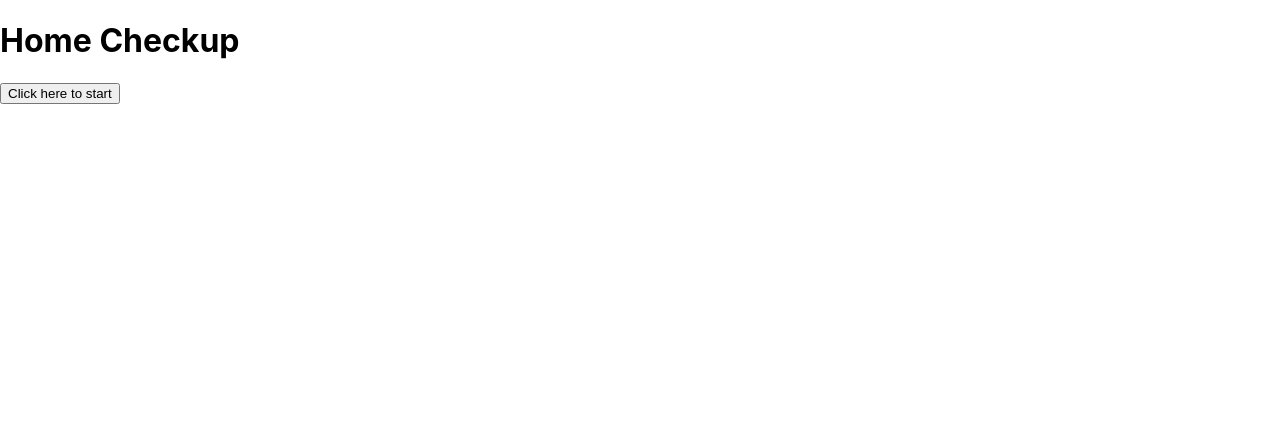
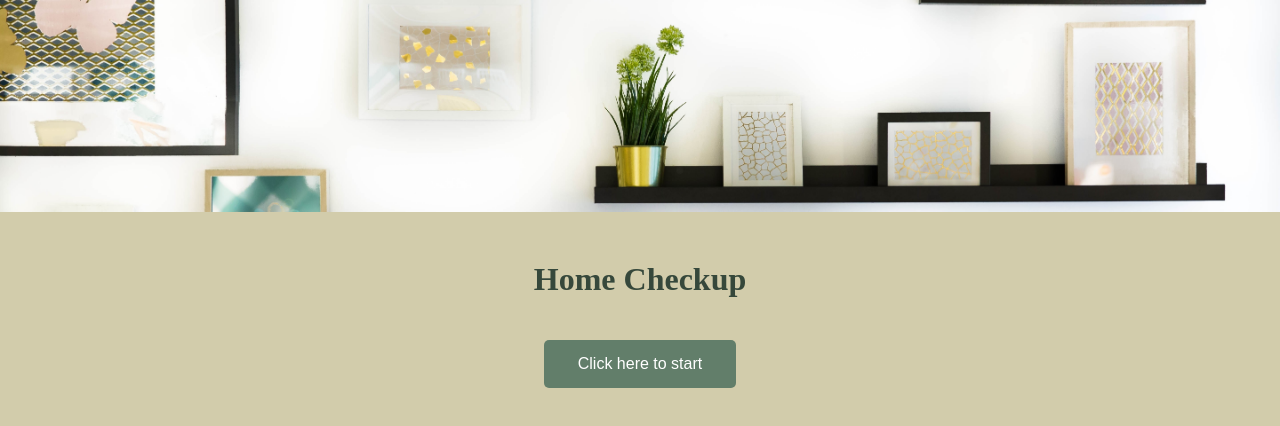
Before and after one commit to Sarah-Thomas-992/home-checkup, a React (Create React App) app: page / in a window 1280 px wide. Shown: the top 426 px of the page. Built offline with nearby package versions, Linux system fonts and the light colour scheme.

Commit message:
Worked on styling

```diff
--- a/src/App.css
+++ b/src/App.css
@@ -1,16 +1,64 @@
+body {
+  font-size: 16px;
+}
+
 .App {
   text-align: center;
   display: flex;
   flex-direction: column;
   align-items: center;
   justify-content: center;
+  width: 100%;
+  color: #36483b;
+  margin-top: 120px;
 }
 
 img {
-  width: 300px;
+  width: 100%;
+  height: auto;
+  overflow: hidden;
+}
+
+button {
+  color: #ffffff;
+  background-color: #627e6a;
+  width: 40%;
+  border: none;
+  border-radius: 5px;
+  margin: 20px;
+  padding: 15px;
+  font-size: 1em;
+}
+
+p {
+  width: 70%;
+  text-align: center;
+  font-size: 1.5em;
+}
+
+ul {
+  text-align: left;
 }
 
 
-@media (prefers-reduced-motion: no-preference) {
 
+
+@media only screen and (min-width: 768px) {
+button{
+  width: 20%;
 }
+
+p {
+  width: 50%;
+}
+}
+
+@media only screen and (min-width: 1200px) {
+  button{
+    width: 15%;
+  }
+
+  p {
+    width: 40%;
+  }
+  }
--- a/src/App.js
+++ b/src/App.js
@@ -42,7 +42,7 @@ const App = () => {
   };
 
   return (
-    <div>
+    <div className='App'>
       <HomeCheckup handleClick={handleClick} isVisible={isVisible} />
       <Welcome isVisible={isVisible} handleClick2={handleClick2} disappear={disappear} launch={launch}/>
       <Disclaimer disappear={disappear} launchQuestions={launchQuestions} />
--- a/src/Checklist.js
+++ b/src/Checklist.js
@@ -1,4 +1,5 @@
 import React from 'react';
+import './App.css';
 
 const Checklist = (props) => {
     const endArray = props.checklistArray;
@@ -13,14 +14,14 @@ const Checklist = (props) => {
         )
     } else if (endArray.length===0){
         return(
-            <div>
+            <div className='App'>
                 <h1>Your home has no obvious hazards, and no action is needed.  Congratulations!</h1>
                 <button onClick={handleRefresh}>Click here to return to start</button>
             </div>
         )
     } else {
         return(
-            <div>
+            <div className='App'>
                 <h1>Here are the actions you can take to improve the safety of your home!  Good luck!</h1>
                 <ul>
                     {endArray.map((item, index) => (
--- a/src/disclaimer.js
+++ b/src/disclaimer.js
@@ -1,11 +1,12 @@
 import React from 'react';
 import disclaimer from './img/disclaimer.jpg';
+import './App.css';
 
 const Disclaimer = (props) => {
     if (props.disappear===true){
         return (
-            <div className="disclaimer">
-                <img src={disclaimer} alt="A smiley face and the words stay safe written on the ground" />
+            <div className='App'>
+                {/* <img src={disclaimer} alt="A smiley face and the words stay safe written on the ground" /> */}
                 <p>This site is not to be taken as medical advice or opinion.  Information from this site comes from the CDC's STEADI program (see the links below for more information).  Please consult with your doctor if you have any questions.</p>
                 <p>After answering questions about your home, you will be presented with a list of action items to make your home safer.  Do not perform any task that would put you at risk of injury or fall.  If you feel unsafe doing one of the tasks, ask a family member or friend to perform it for you.</p>
                 <ul>
--- a/src/homeCheckup.js
+++ b/src/homeCheckup.js
@@ -1,10 +1,11 @@
 import { isVisible } from '@testing-library/user-event/dist/utils';
 import React from 'react';
+import './App.css';
 
 const HomeCheckup = (props) => {
     if (props.isVisible===true){
         return (
-            <div className="homePage">
+            <div className='App'>
                 <h1>Home Checkup</h1>
                 <button onClick={props.handleClick}>Click here to start</button>
             </div>
--- a/src/index.css
+++ b/src/index.css
@@ -1,10 +1,11 @@
 body {
+  background-color: #d2ccab;
   margin: 0;
-  font-family: -apple-system, BlinkMacSystemFont, 'Segoe UI', 'Roboto', 'Oxygen',
-    'Ubuntu', 'Cantarell', 'Fira Sans', 'Droid Sans', 'Helvetica Neue',
-    sans-serif;
-  -webkit-font-smoothing: antialiased;
-  -moz-osx-font-smoothing: grayscale;
+  padding: 0;
+  background-image: url("./img/header.jpg");
+  background-position: top;
+  background-size: 100%;
+  background-repeat: no-repeat;
 }
 
 code {
--- a/src/questionList.js
+++ b/src/questionList.js
@@ -1,4 +1,5 @@
 import React from 'react';
+import './App.css';
 
 // Images Imports
 import clutter from './img/clutter.jpg';
--- a/src/questionMap.js
+++ b/src/questionMap.js
@@ -1,5 +1,6 @@
 import React from 'react';
 import questionList from './questionList';
+import './App.css';
 
 export const QuestionMap = (props) => {
     const currentQuestion = questionList[props.activeIndex];
@@ -7,8 +8,8 @@ export const QuestionMap = (props) => {
 
 if (props.launch === true && props.showChecklist === false){
     return (
-        <div>
-        <img src={currentQuestion.image} alt={currentQuestion.imageSRC} />
+        <div className='App'>
+        {/* <img src={currentQuestion.image} alt={currentQuestion.imageSRC} /> */}
         <p>{currentQuestion.question}</p>
         <button onClick={()=>{
             props.handleNext();
--- a/src/welcome.js
+++ b/src/welcome.js
@@ -1,11 +1,12 @@
 import React from 'react';
 import welcome from './img/welcome.jpg';
+import './App.css';
 
 const Welcome = (props) => {
     if (props.isVisible===false && props.disappear===false && props.launch===false){
         return (
-            <div className="welcome">
-                <img src={welcome} alt="A living room" />
+            <div className='App'>
+                {/* <img src={welcome} alt="A living room" /> */}
                 <p>Welcome!  Among the elderly, falls are a serious problem.  According to the
                     CDC, an older adult falls every second.  Falls can have serious consequences,
                     including traumatic brain injury, hip fractures, and death.</p>
```
Also changed, not shown: src/img/background.jpg (added), src/img/header.jpg (added).
